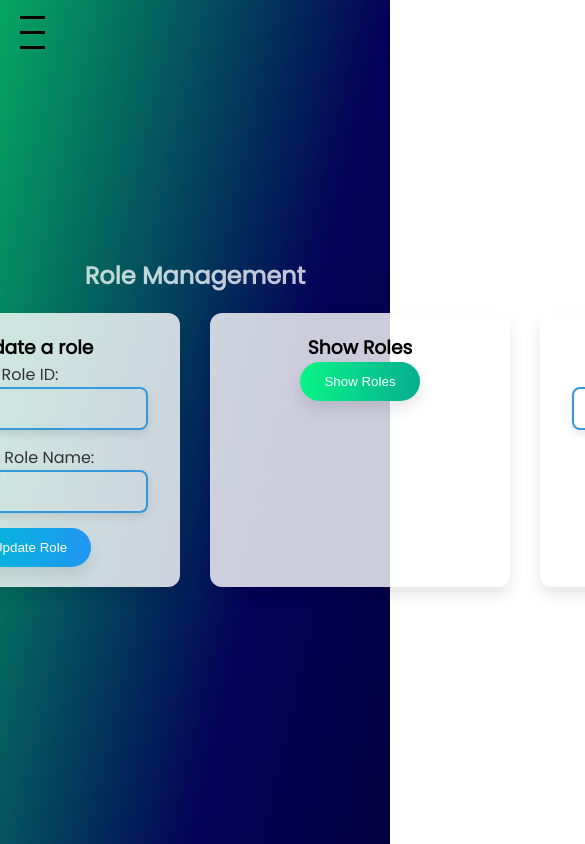
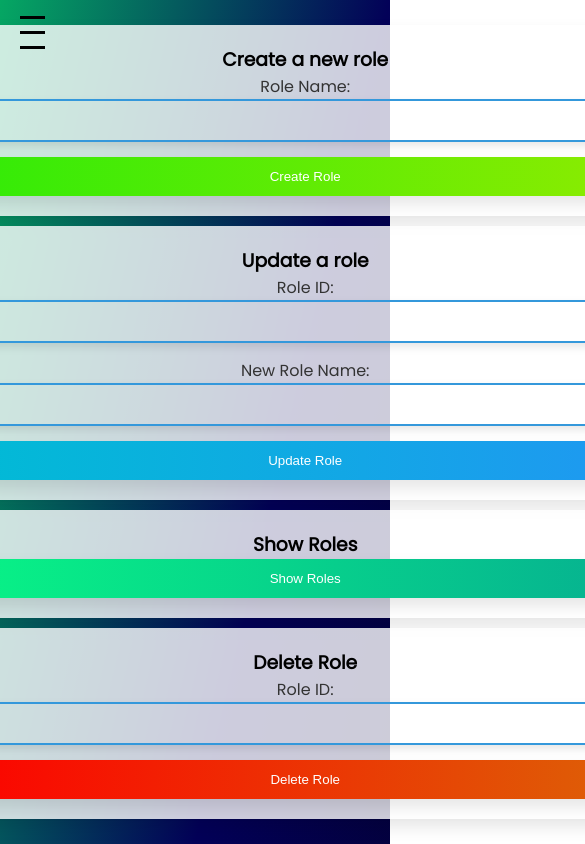
Before and after one commit to angelalex1924/React-admin-test, a React (Create React App) app: page /roles in a window 390 px wide. Shown: the top 844 px of the page, 585 px wide, since content can reach past the window. Built offline with nearby package versions, Linux system fonts and the light colour scheme.

Commit message:
media query temp

```diff
--- a/src/roles.css
+++ b/src/roles.css
@@ -122,16 +122,28 @@ body {
 }
 
 @media screen and (max-width: 600px) {
-  :root {
-    --navbar-width: 200px;
+  /* Adjust the styling for smaller screens here */
+
+  .unique-main-content {
+    width: 100%;
   }
-  .frame {
-    width: 200px;
-    z-index: 0;
+
+  .unique-frame-role {
+    width: 100%;
+    margin: 0;
   }
-  #role-form {
-    display: flex;
-  flex-wrap: wrap;
-  justify-content: center;
+
+  .form {
+    flex-direction: column;
+    align-items: center;
+  }
+
+  .button-role {
+    width: 100%;
+  }
+
+  .label-role,
+  .input-role {
+    width: 100%;
   }
 }
```
